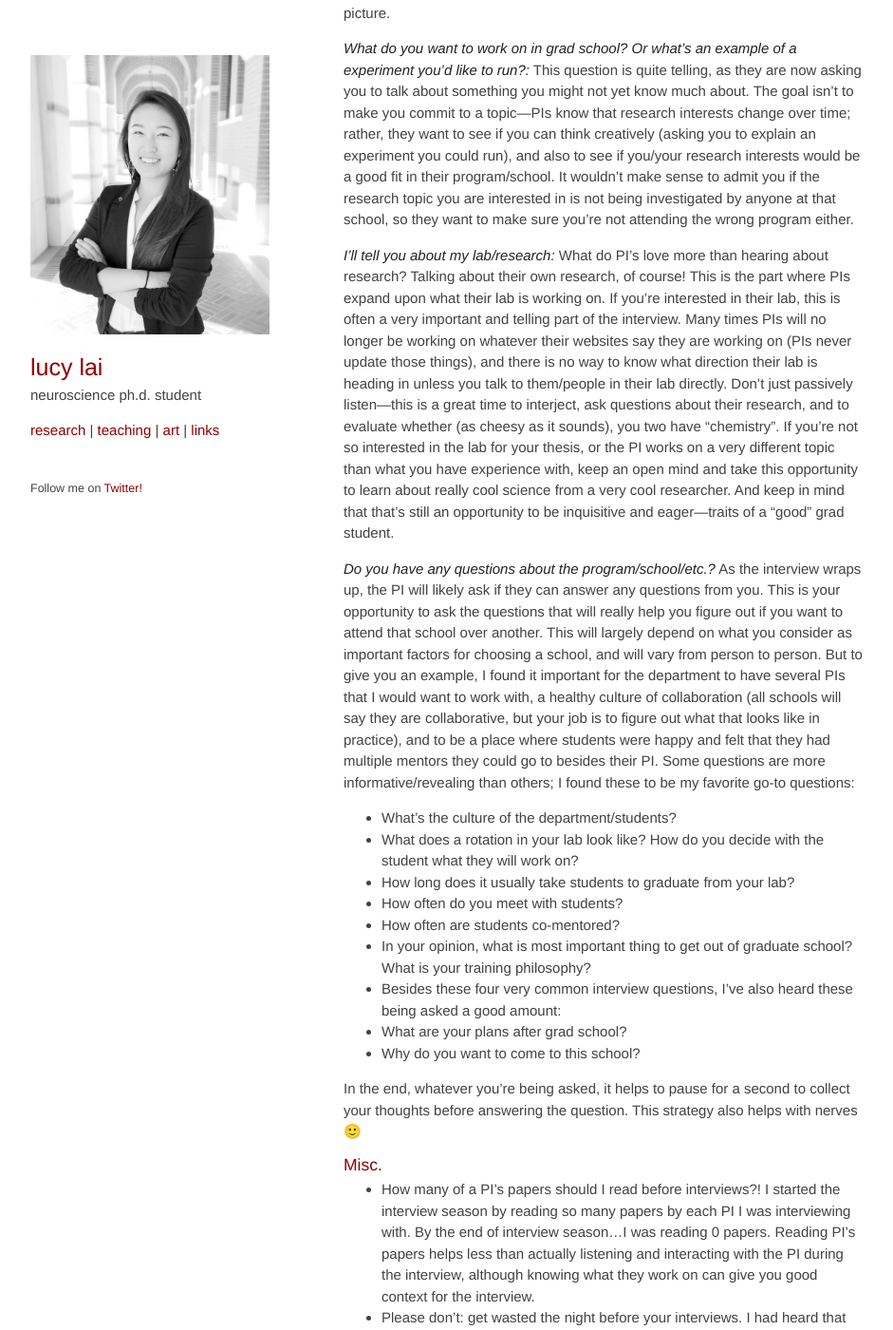
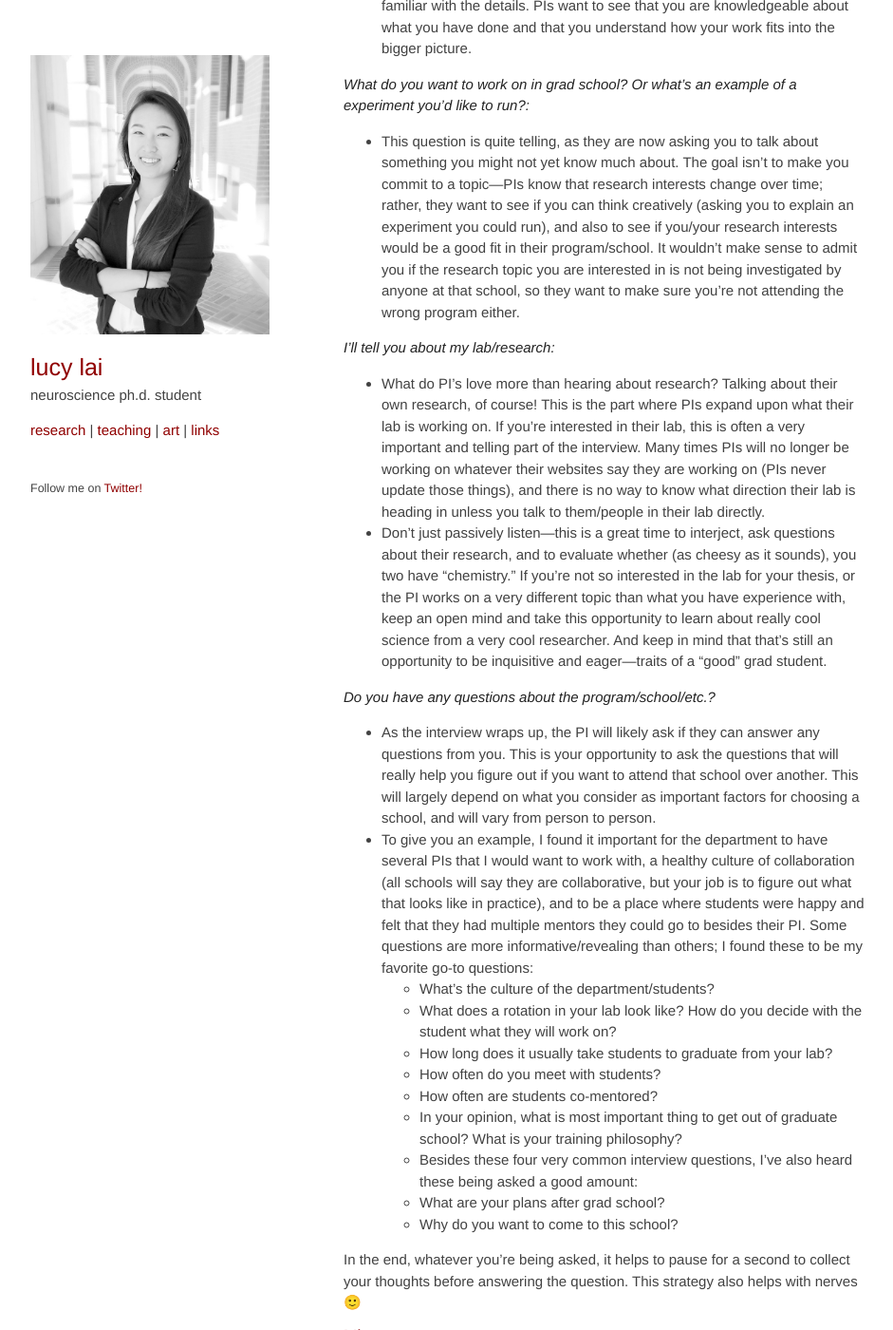
Before and after one commit to lucylai96/lucylai96.github.io, a Jekyll site: the page built from blog/gradapps.md, in a window 1280 px wide and 1400 px high, scrolled down 11045 px. Shown: the whole window at 95% size, without its empty margins (168-1109 px from the left). Built offline with Jekyll 4.4.1, drawn with Linux system fonts in a browser that asks for light colours; our own code applies the rules of GitHub Pages for plain Markdown files.

Commit message:
Update gradapps.md

```diff
--- a/blog/gradapps.md
+++ b/blog/gradapps.md
@@ -244,26 +244,27 @@ During an interview, time really flies. You have 30 minutes to shine and make so
 Interviews are typically structured like this:
 
 ***Tell me about you/your previous research:***
-This is your research spiel—the same one that you wrote about in your personal statement. I found that at best, a PI might have glanced at your application/PS, but likely did not remember any details. In any regard, it helps them to hear about your previous research experience firsthand. They might interject and ask you about some details if they know your subfield well, or ask you about your individual contribution to the work if they’re less familiar with the details. PIs want to see that you are knowledgeable about what you have done and that you understand how your work fits into the bigger picture.
+* This is your research spiel—the same one that you wrote about in your personal statement. I found that at best, a PI might have glanced at your application/PS, but likely did not remember any details. In any regard, it helps them to hear about your previous research experience firsthand. They might interject and ask you about some details if they know your subfield well, or ask you about your individual contribution to the work if they’re less familiar with the details. PIs want to see that you are knowledgeable about what you have done and that you understand how your work fits into the bigger picture.
 
 ***What do you want to work on in grad school? Or what’s an example of a experiment you’d like to run?:***
-This question is quite telling, as they are now asking you to talk about something you might not yet know much about. The goal isn’t to make you commit to a topic—PIs know that research interests change over time; rather, they want to see if you can think creatively (asking you to explain an experiment you could run), and also to see if you/your research interests would be a good fit in their program/school. It wouldn’t make sense to admit you if the research topic you are interested in is not being investigated by anyone at that school, so they want to make sure you’re not attending the wrong program either.
+* This question is quite telling, as they are now asking you to talk about something you might not yet know much about. The goal isn’t to make you commit to a topic—PIs know that research interests change over time; rather, they want to see if you can think creatively (asking you to explain an experiment you could run), and also to see if you/your research interests would be a good fit in their program/school. It wouldn’t make sense to admit you if the research topic you are interested in is not being investigated by anyone at that school, so they want to make sure you’re not attending the wrong program either.
 
 ***I’ll tell you about my lab/research:***
-What do PI’s love more than hearing about research? Talking about their own research, of course! This is the part where PIs expand upon what their lab is working on. If you’re interested in their lab, this is often a very important and telling part of the interview. Many times PIs will no longer be working on whatever their websites say they are working on (PIs never update those things), and there is no way to know what direction their lab is heading in unless you talk to them/people in their lab directly. Don’t just passively listen—this is a great time to interject, ask questions about their research, and to evaluate whether (as cheesy as it sounds), you two have “chemistry”. If you’re not so interested in the lab for your thesis, or the PI works on a very different topic than what you have experience with, keep an open mind and take this opportunity to learn about really cool science from a very cool researcher. And keep in mind that that’s still an opportunity to be inquisitive and eager—traits of a “good” grad student.
+* What do PI’s love more than hearing about research? Talking about their own research, of course! This is the part where PIs expand upon what their lab is working on. If you’re interested in their lab, this is often a very important and telling part of the interview. Many times PIs will no longer be working on whatever their websites say they are working on (PIs never update those things), and there is no way to know what direction their lab is heading in unless you talk to them/people in their lab directly.
+* Don’t just passively listen---this is a great time to interject, ask questions about their research, and to evaluate whether (as cheesy as it sounds), you two have "chemistry." If you’re not so interested in the lab for your thesis, or the PI works on a very different topic than what you have experience with, keep an open mind and take this opportunity to learn about really cool science from a very cool researcher. And keep in mind that that’s still an opportunity to be inquisitive and eager—traits of a “good” grad student.
 
 ***Do you have any questions about the program/school/etc.?***
-As the interview wraps up, the PI will likely ask if they can answer any questions from you. This is your opportunity to ask the questions that will really help you figure out if you want to attend that school over another. This will largely depend on what you consider as important factors for choosing a school, and will vary from person to person. But to give you an example, I found it important for the department to have several PIs that I would want to work with, a healthy culture of collaboration (all schools will say they are collaborative, but your job is to figure out what that looks like in practice), and to be a place where students were happy and felt that they had multiple mentors they could go to besides their PI. Some questions are more informative/revealing than others; I found these to be my favorite go-to questions:
-
-* What’s the culture of the department/students?
-* What does a rotation in your lab look like? How do you decide with the student what they will work on?
-* How long does it usually take students to graduate from your lab?
-* How often do you meet with students?
-* How often are students co-mentored?
-* In your opinion, what is most important thing to get out of graduate school? What is your training philosophy?
-* Besides these four very common interview questions, I’ve also heard these being asked a good amount:
-* What are your plans after grad school?
-* Why do you want to come to this school?
+* As the interview wraps up, the PI will likely ask if they can answer any questions from you. This is your opportunity to ask the questions that will really help you figure out if you want to attend that school over another. This will largely depend on what you consider as important factors for choosing a school, and will vary from person to person.
+* To give you an example, I found it important for the department to have several PIs that I would want to work with, a healthy culture of collaboration (all schools will say they are collaborative, but your job is to figure out what that looks like in practice), and to be a place where students were happy and felt that they had multiple mentors they could go to besides their PI. Some questions are more informative/revealing than others; I found these to be my favorite go-to questions:
+  * What’s the culture of the department/students?
+  * What does a rotation in your lab look like? How do you decide with the student what they will work on?
+  * How long does it usually take students to graduate from your lab?
+  * How often do you meet with students?
+  * How often are students co-mentored?
+  * In your opinion, what is most important thing to get out of graduate school? What is your training philosophy?
+  * Besides these four very common interview questions, I’ve also heard these being asked a good amount:
+  * What are your plans after grad school?
+  * Why do you want to come to this school?
 
 In the end, whatever you’re being asked, it helps to pause for a second to collect your thoughts before answering the question. This strategy also helps with nerves 🙂
 
```
